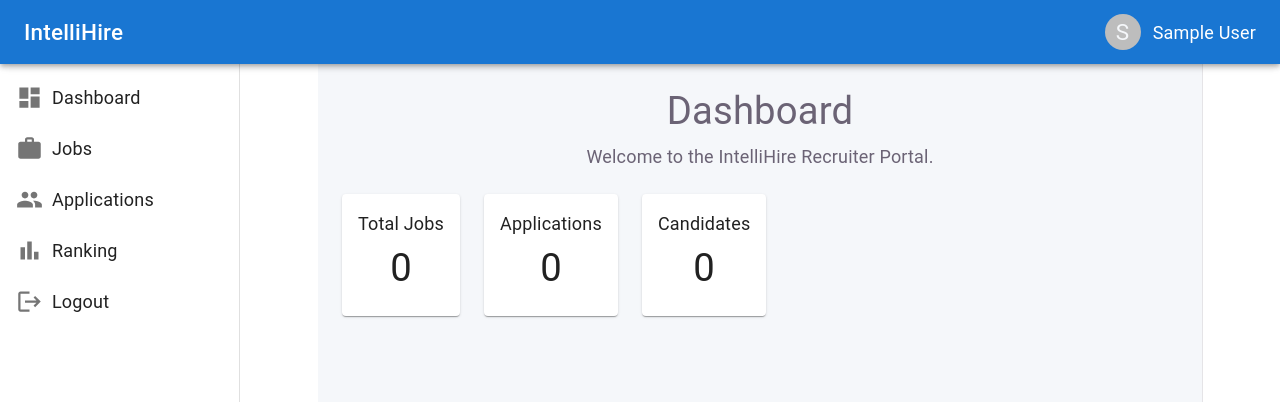
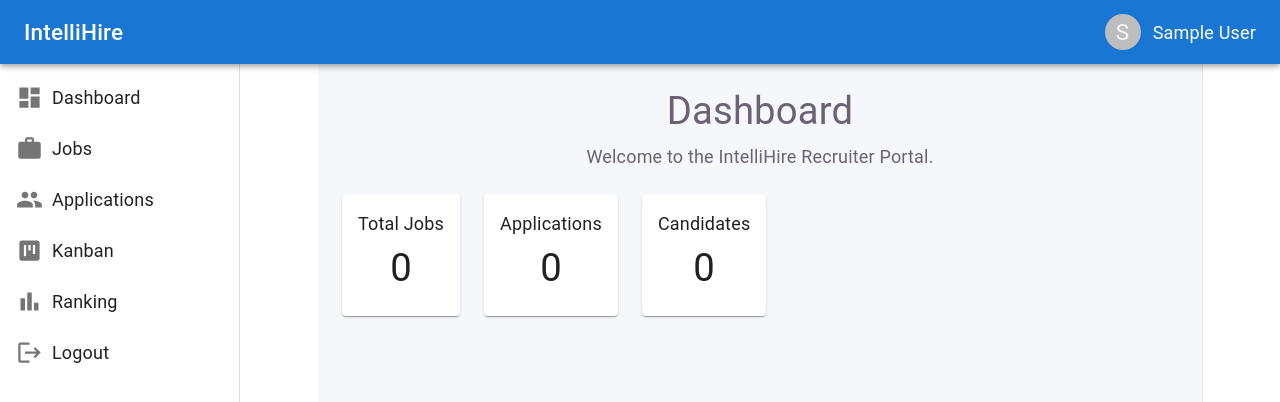
Before and after one commit to Ankush07-op/IntelliHire, a React app in the folder frontend/: page /dashboard in a window 1280 px wide. Shown: the top 402 px of the page. Built offline with nearby package versions, Linux system fonts and the light colour scheme; sample sign-in values are in the browser's storage; the HTML template or start-up script is replaced by a standard one.

Commit message:
feat: add kanban navigation

```diff
--- a/frontend/src/components/layout/Sidebar.jsx
+++ b/frontend/src/components/layout/Sidebar.jsx
@@ -11,6 +11,7 @@
 import DashboardIcon from "@mui/icons-material/Dashboard";
 import WorkIcon from "@mui/icons-material/Work";
 import PeopleIcon from "@mui/icons-material/People";
+import ViewKanbanIcon from "@mui/icons-material/ViewKanban";
 import BarChartIcon from "@mui/icons-material/BarChart";
 import LogoutIcon from "@mui/icons-material/Logout";
 
@@ -38,6 +39,11 @@
       text: "Applications",
       icon: <PeopleIcon />,
       path: "/applications",
+    },
+    {
+      text: "Kanban",
+      icon: <ViewKanbanIcon />,
+      path: "/kanban",
     },
     {
       text: "Ranking",
```
